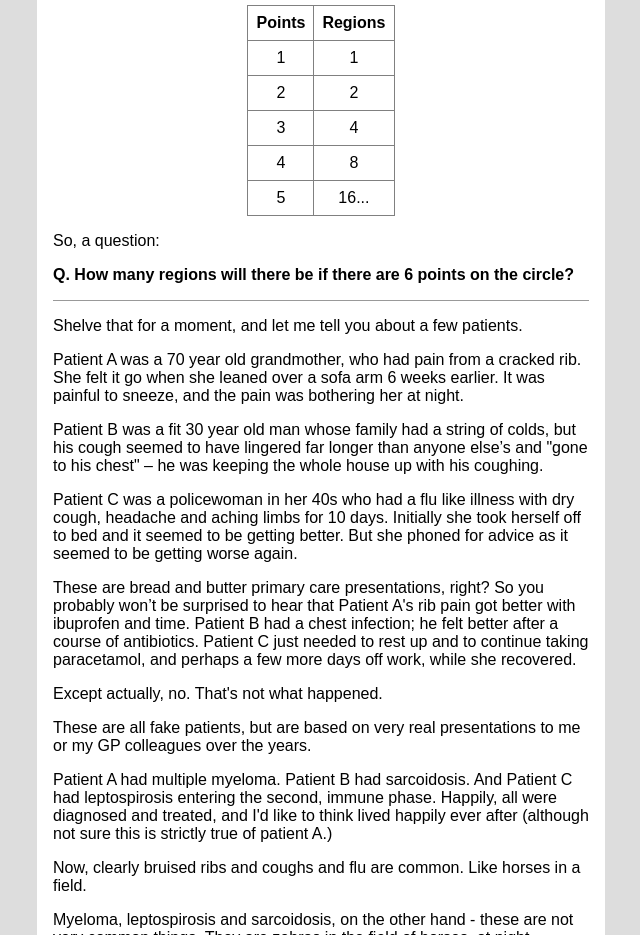
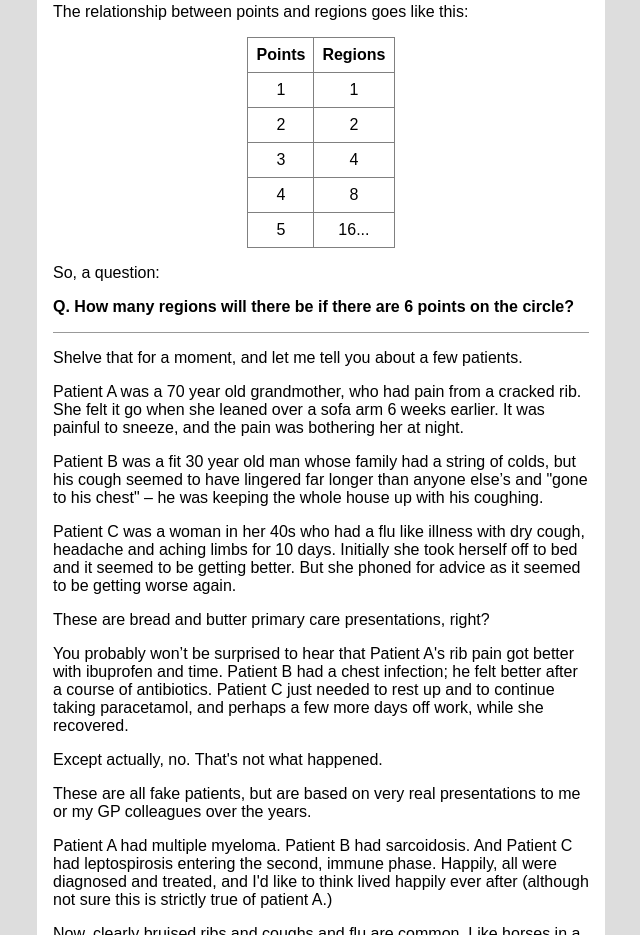
Before and after one commit to nyberry/nyberrysite, an Eleventy site: page blog/moser.md in a window 1280 px wide. Shown: the part 836-1771 px from the top of the page, without its empty margins (319-959 px from the left). Built offline with nearby package versions, Linux system fonts and the light colour scheme; Eleventy itself is replaced by a stand-in of ours; files that its build step writes are made by us from their sources.

Commit message:
add Moser blog

```diff
--- a/blog/moser.md
+++ b/blog/moser.md
@@ -15,7 +15,10 @@ Here's a picture:
 <img src="/blog/images/moser1.png" alt="Moser's circles" class="blog-img">
 
 How many regions are in each of these circles?
-Well, if you count the regions, you will see that the circle with one point has just one region. The circle with two points has two regions. The circle with three points as four regions. And so on. The relationship between points and regions goes like this:
+
+Well, if you count the regions, you will see that the circle with one point has just one region. The circle with two points has two regions. The circle with three points as four regions. And so on.
+
+The relationship between points and regions goes like this:
 
 <div class="center-table">
   <table class="grid-table">
@@ -47,9 +50,11 @@ Patient A was a 70 year old grandmother, who had pain from a cracked rib. She fe
 
 Patient B was a fit 30 year old man whose family had a string of colds, but his cough seemed to have lingered far longer than anyone else’s and "gone to his chest" – he was keeping the whole house up with his coughing.
 
-Patient C was a policewoman in her 40s who had a flu like illness with dry cough, headache and aching limbs for 10 days. Initially she took herself off to bed and it seemed to be getting better. But she phoned for advice as it seemed to be getting worse again.
+Patient C was a woman in her 40s who had a flu like illness with dry cough, headache and aching limbs for 10 days. Initially she took herself off to bed and it seemed to be getting better. But she phoned for advice as it seemed to be getting worse again.
 
-These are bread and butter primary care presentations, right? So you probably won’t be surprised to hear that Patient A's rib pain got better with ibuprofen and time. Patient B had a chest infection; he felt better after a course of antibiotics. Patient C just needed to rest up and to continue taking paracetamol, and perhaps a few more days off work, while she recovered.
+These are bread and butter primary care presentations, right?
+
+You probably won’t be surprised to hear that Patient A's rib pain got better with ibuprofen and time. Patient B had a chest infection; he felt better after a course of antibiotics. Patient C just needed to rest up and to continue taking paracetamol, and perhaps a few more days off work, while she recovered.
 
 Except actually, no. That's not what happened.
 
```
